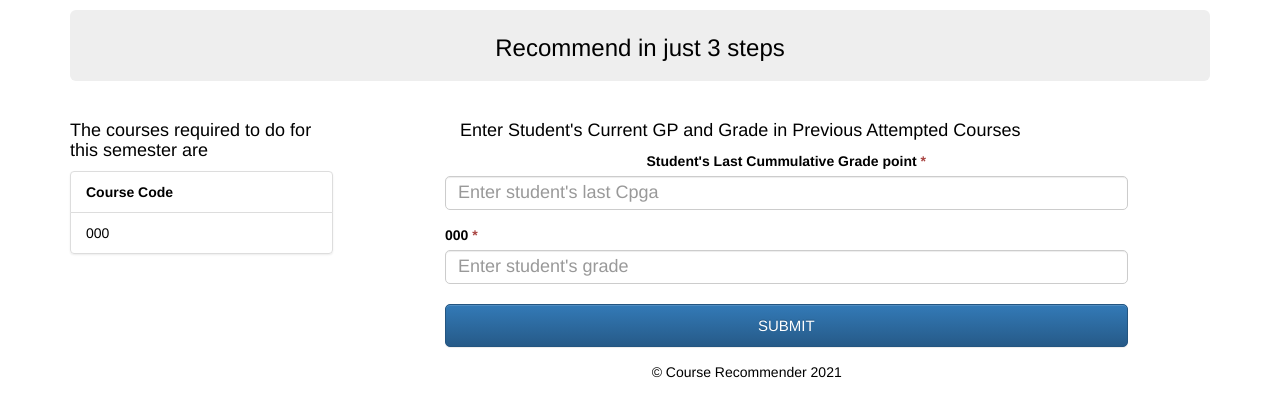
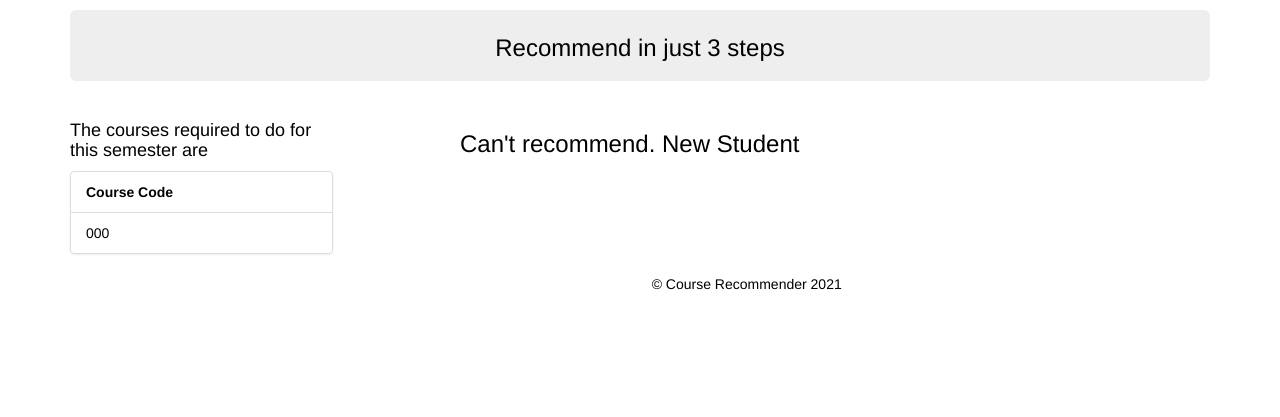
Before and after one commit to temitayopelumi/Course-Recommender-System, a Flask app: template templates/next.html in a window 1280 px wide. Shown: the part 60-477 px from the top of the page. Run offline with Flask 2, Linux system fonts and the light colour scheme; tables that the repository leaves empty hold one stand-in row (values such as "Sample post"); the template is opened without the code that fills it: values that come from a table or form of the project are taken from there, most other values are stand-ins (such as "Sample title", 1, 10 or a date in 2020); some libraries are stand-ins or nearby versions.

Commit message:
prev courseform

```diff
--- a/app.py
+++ b/app.py
@@ -91,7 +91,7 @@ def home():
         # user_data = Course.query.filter_by(level=part, option=option, semester=semester)
 
         # passes user_data variable into the index.html file.
-        return render_template("next.html", courses=courses, prev_courses=prev_courses)
+        return render_template("next.html", courses=courses, prev_courses=prev_courses, unit=unit)
     return render_template("index.html")
 
 
--- a/templates/next.html
+++ b/templates/next.html
@@ -14,7 +14,7 @@
     </ol></div>
     <div class="col-md-1"></div>
   <div class="col-md-7">
-        {% if prev_courses %}
+        {% if unit > 1 %}
         <h4>Enter Student's Current GP and Grade in Previous Attempted Courses</h4>
         <div class=" text-center">
           <form class="form-card" action="/">
@@ -64,7 +64,7 @@
           </form>
         </div>
         {% else %}
-        <h3>Cnt predict. New Student</h3>
+        <h3>Can't recommend. New Student</h3>
         {% endif %}
       </div>
     </div>
```
